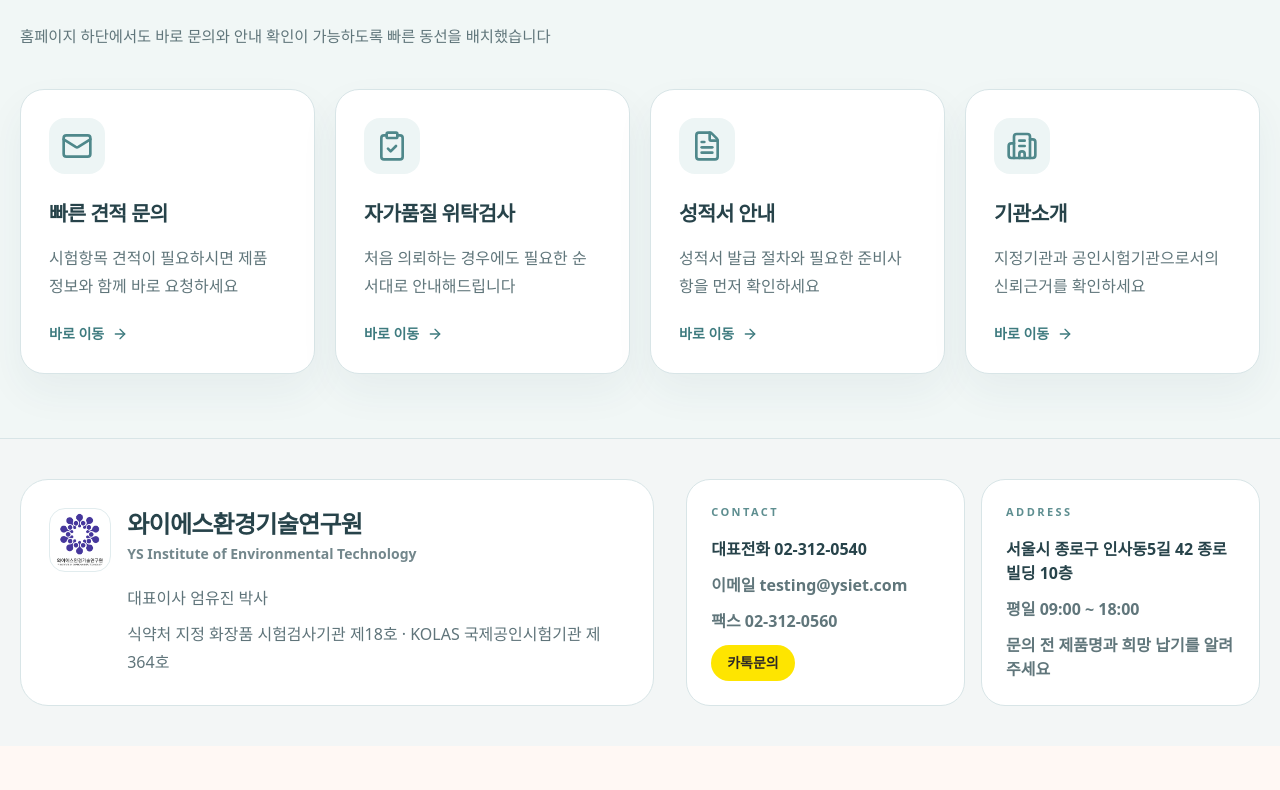
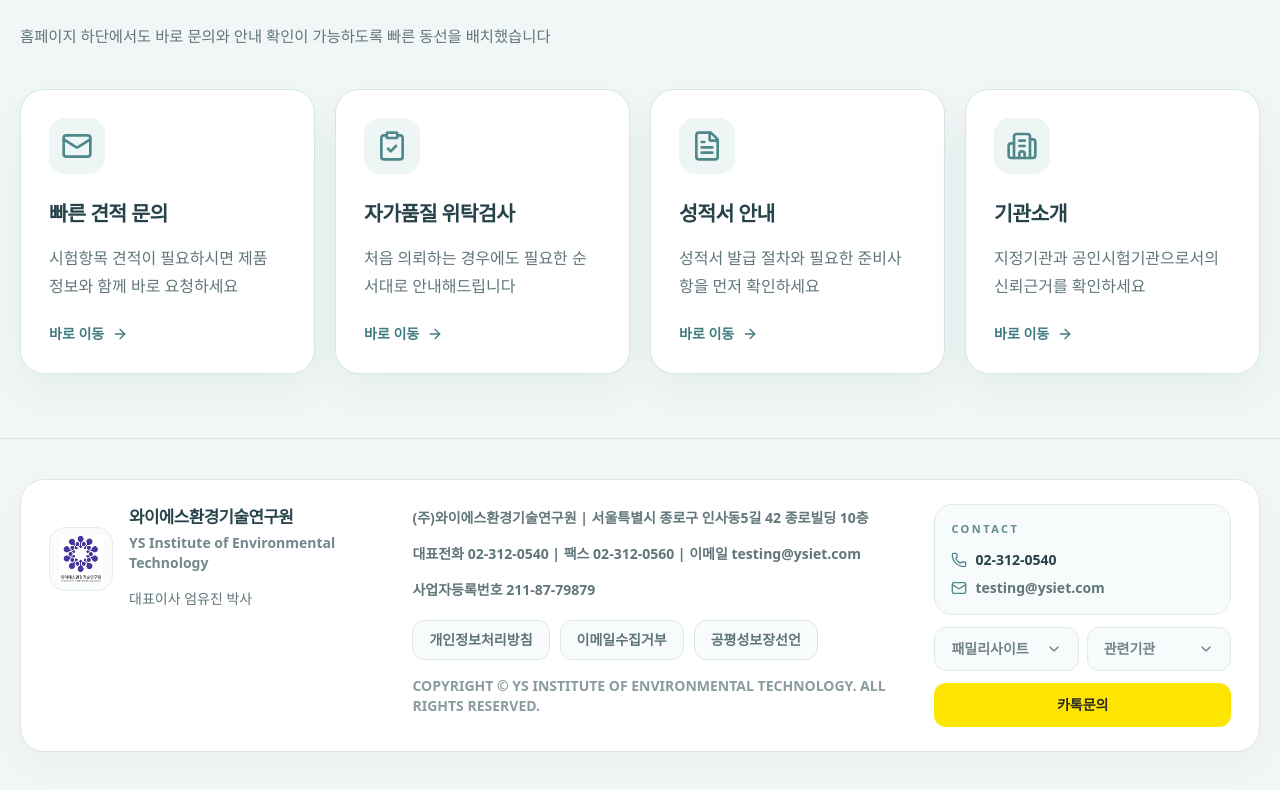
Before and after one commit to YSIET/ysiet-cosmetics-testing, a React (Vite) app: page / in a window 1280 px wide. Shown: the part 7403-8193 px from the top of the page. Before the commit the page ends 8149 px from the top, so only its background shows below. Built offline with nearby package versions, Linux system fonts and the light colour scheme.

Commit message:
Update App.jsx

```diff
--- a/src/App.jsx
+++ b/src/App.jsx
@@ -5,6 +5,7 @@ import {
   Banknote,
   Building2,
   CheckCircle2,
+  ChevronDown,
   ClipboardCheck,
   FileCheck2,
   FileText,
@@ -412,6 +413,12 @@ const quickActions = [
   },
 ];
 
+const footerPolicyLinks = [
+  { label: "개인정보처리방침", href: "#" },
+  { label: "이메일수집거부", href: "#" },
+  { label: "공평성보장선언", href: "#" },
+];
+
 function Header({ showKakao = false }) {
   return (
     <header className="sticky top-0 z-50 border-b border-[#D8E5E7] bg-[#FCFEFE]/92 backdrop-blur-xl">
@@ -518,65 +525,99 @@ function BrandTrustBar() {
 function Footer({ showKakao = false }) {
   return (
     <footer className="border-t border-[#D8E5E7] bg-[#F3F6F6]">
-      <div className="mx-auto max-w-7xl px-5 py-10">
-        <div className="grid gap-8 lg:grid-cols-[1.05fr_0.95fr]">
-          <div className="rounded-[28px] border border-[#D8E5E7] bg-white p-7">
-            <div className="flex items-start gap-4">
+      <div className="mx-auto max-w-7xl px-5 py-8 lg:py-10">
+        <div className="rounded-[24px] border border-[#DCE7E8] bg-white px-5 py-5 shadow-[0_14px_34px_rgba(36,72,82,0.045)] lg:px-7 lg:py-6">
+          <div className="grid gap-6 lg:grid-cols-[0.95fr_1.45fr_0.85fr] lg:items-start">
+            <div className="flex items-center gap-4">
+              <div className="flex h-16 w-16 shrink-0 items-center justify-center rounded-2xl border border-[#E2EDEF] bg-[#FAFCFC]">
                 <img
                   src={YS_LOGO}
                   alt="와이에스환경기술연구원 로고"
-                className="h-16 w-16 rounded-2xl border border-[#E1ECEE] bg-white p-1 object-contain"
+                  className="h-12 w-12 object-contain"
                 />
-              <div>
-                <p className="text-2xl font-black tracking-[-0.03em] text-[#27434A]">
+              </div>
+
+              <div className="min-w-0">
+                <p className="whitespace-nowrap text-[1.05rem] font-black tracking-[-0.03em] text-[#27434A]">
                   와이에스환경기술연구원
                 </p>
                 <p className="mt-1 text-sm font-bold text-[#73878C]">
                   YS Institute of Environmental Technology
                 </p>
-                <p className="mt-5 leading-7 text-[#5F747A]">
+                <p className="mt-3 text-sm leading-7 text-[#60767B]">
                   대표이사 엄유진 박사
-                </p>
-                <p className="mt-2 leading-7 text-[#5F747A]">
-                  식약처 지정 화장품 시험검사기관 제18호 · KOLAS 국제공인시험기관 제364호
                 </p>
               </div>
             </div>
+
+            <div className="lg:px-2">
+              <div className="space-y-2 text-[14px] leading-7 text-[#60767B]">
+                <p className="font-bold">
+                  (주)와이에스환경기술연구원 | 서울특별시 종로구 인사동5길 42 종로빌딩 10층
+                </p>
+                <p className="font-bold">
+                  대표전화 02-312-0540 | 팩스 02-312-0560 | 이메일 testing@ysiet.com
+                </p>
+                <p className="font-bold">
+                  사업자등록번호 211-87-79879
+                </p>
               </div>
 
-          <div className="grid gap-4 sm:grid-cols-2">
-            <div className="rounded-[24px] border border-[#D8E5E7] bg-white p-6">
-              <p className="mb-4 text-[11px] font-black uppercase tracking-[0.22em] text-[#5E8E90]">
+              <div className="mt-4 flex flex-wrap gap-2.5">
+                {footerPolicyLinks.map((item) => (
+                  <a
+                    key={item.label}
+                    href={item.href}
+                    className="inline-flex h-10 items-center justify-center rounded-xl border border-[#DDE7E8] bg-[#F8FBFB] px-4 text-sm font-black text-[#5F747A] transition hover:border-[#BFD4D7] hover:bg-white hover:text-[#3E7B7F]"
+                  >
+                    {item.label}
+                  </a>
+                ))}
+              </div>
+
+              <p className="mt-4 text-sm font-bold text-[#8A9CA0]">
+                COPYRIGHT © YS INSTITUTE OF ENVIRONMENTAL TECHNOLOGY. ALL RIGHTS RESERVED.
+              </p>
+            </div>
+
+            <div className="grid gap-3">
+              <div className="rounded-[18px] border border-[#E1EAEB] bg-[#F8FBFB] px-4 py-4">
+                <p className="text-[11px] font-black uppercase tracking-[0.22em] text-[#5E8E90]">
                   Contact
                 </p>
-              <div className="space-y-3 text-[#27434A]">
-                <p className="font-black">대표전화 02-312-0540</p>
-                <p className="font-bold text-[#60767B]">이메일 testing@ysiet.com</p>
-                <p className="font-bold text-[#60767B]">팩스 02-312-0560</p>
+                <div className="mt-3 space-y-2 text-sm font-black text-[#27434A]">
+                  <p className="flex items-center gap-2">
+                    <Phone className="h-4 w-4 text-[#4F888B]" />
+                    02-312-0540
+                  </p>
+                  <p className="flex items-center gap-2 text-[#60767B]">
+                    <Mail className="h-4 w-4 text-[#4F888B]" />
+                    testing@ysiet.com
+                  </p>
+                </div>
+              </div>
+
+              <div className="flex gap-2">
+                <div className="flex h-11 flex-1 items-center justify-between rounded-xl border border-[#E1EAEB] bg-[#F8FBFB] px-4 text-sm font-black text-[#708387]">
+                  패밀리사이트
+                  <ChevronDown className="h-4 w-4" />
+                </div>
+                <div className="flex h-11 flex-1 items-center justify-between rounded-xl border border-[#E1EAEB] bg-[#F8FBFB] px-4 text-sm font-black text-[#708387]">
+                  관련기관
+                  <ChevronDown className="h-4 w-4" />
+                </div>
+              </div>
+
               {showKakao ? (
                 <a
                   href={KAKAO_URL}
                   target="_blank"
                   rel="noreferrer"
-                    className="inline-flex items-center rounded-full bg-[#FEE500] px-4 py-2 text-sm font-black text-[#2D2926]"
+                  className="inline-flex h-11 items-center justify-center rounded-xl bg-[#FEE500] text-sm font-black text-[#2D2926] transition hover:bg-[#F6D600]"
                 >
                   카톡문의
                 </a>
               ) : null}
-              </div>
-            </div>
-
-            <div className="rounded-[24px] border border-[#D8E5E7] bg-white p-6">
-              <p className="mb-4 text-[11px] font-black uppercase tracking-[0.22em] text-[#5E8E90]">
-                Address
-              </p>
-              <div className="space-y-3 text-[#27434A]">
-                <p className="font-black">서울시 종로구 인사동5길 42 종로빌딩 10층</p>
-                <p className="font-bold text-[#60767B]">평일 09:00 ~ 18:00</p>
-                <p className="font-bold text-[#60767B]">
-                  문의 전 제품명과 희망 납기를 알려주세요
-                </p>
-              </div>
             </div>
           </div>
         </div>
@@ -1019,7 +1060,11 @@ function HomePage() {
                       <img
                         src={item.logo}
                         alt={item.logoAlt}
-                        className={item.logoType === "wide" ? "h-11 w-16 object-contain" : "h-11 w-11 object-contain"}
+                        className={
+                          item.logoType === "wide"
+                            ? "h-11 w-16 object-contain"
+                            : "h-11 w-11 object-contain"
+                        }
                       />
                     ) : (
                       item.icon
```
Lines whose indentation alone changed are shown as unchanged.
